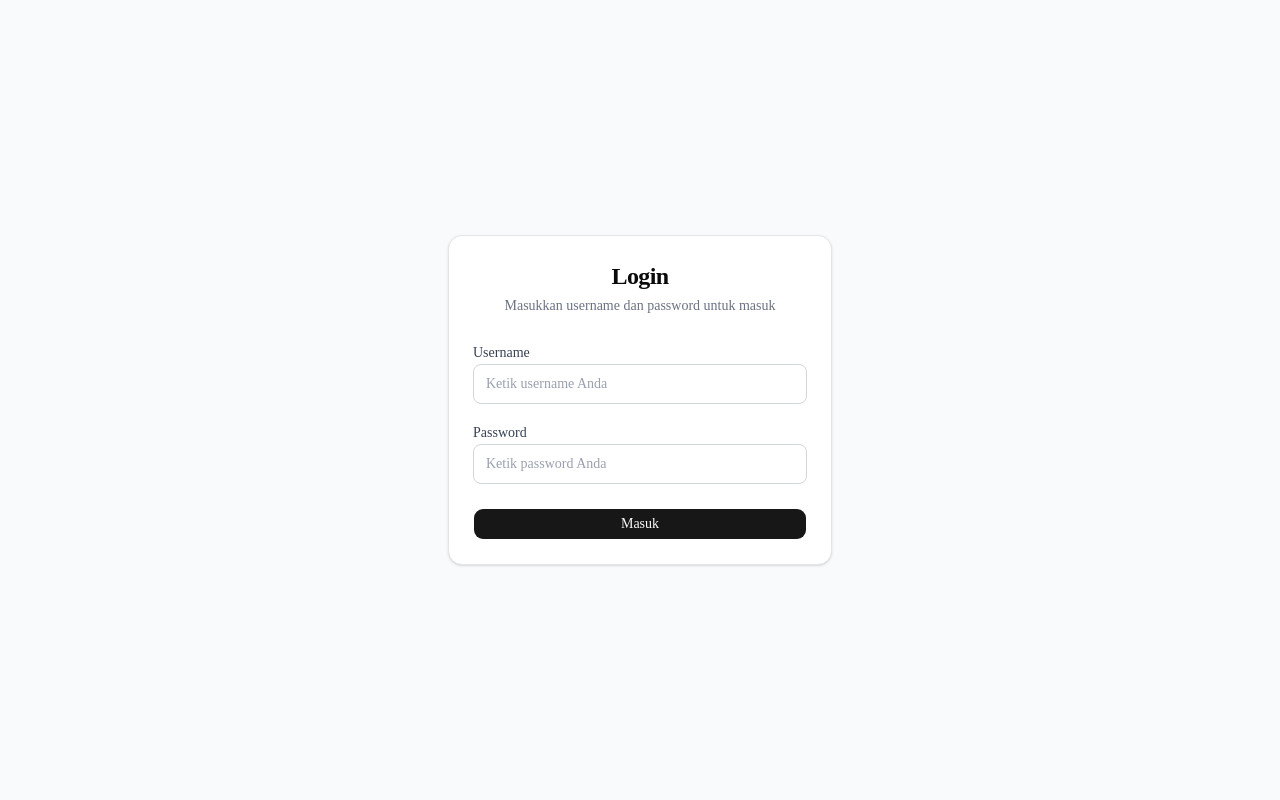
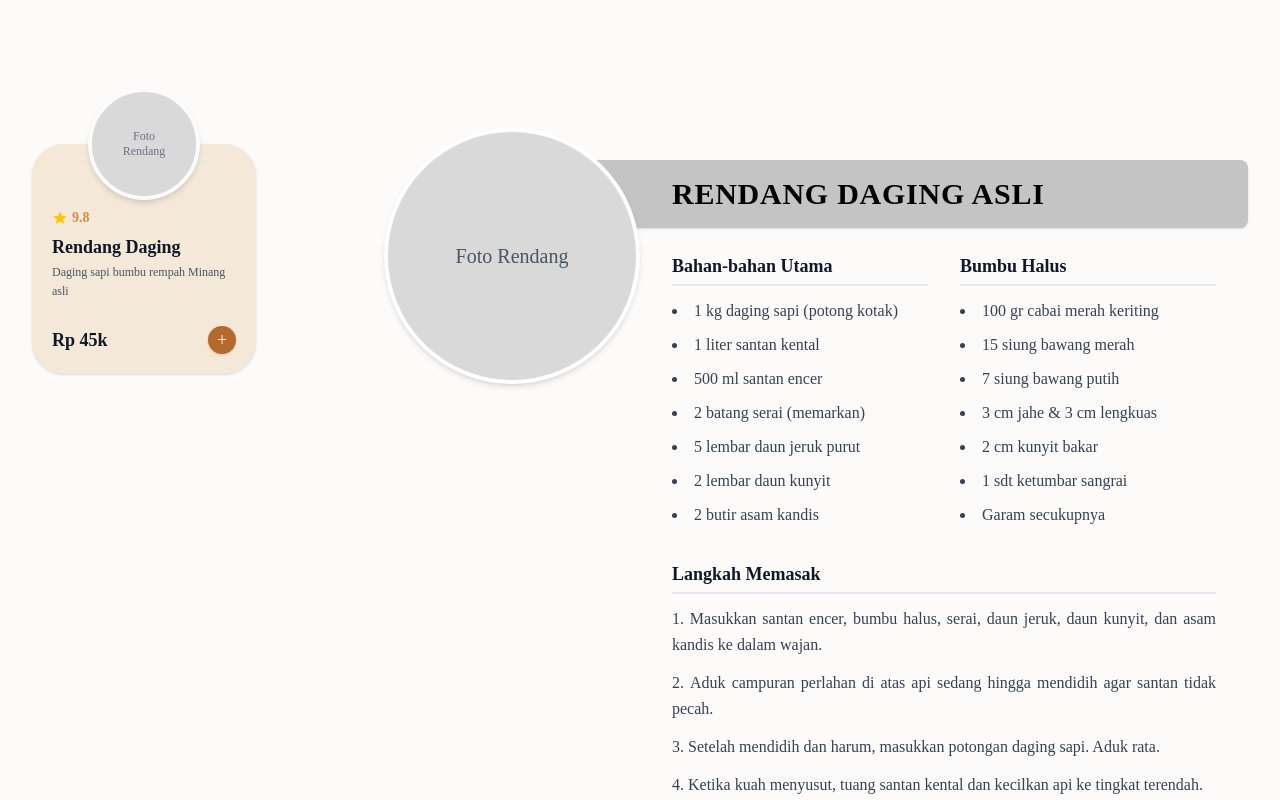
Before and after one commit to arfoux/nyamkuy, a Next.js app: page /login in a window 1280 px wide. Shown: the top 800 px of the page. Built offline with nearby package versions, Linux system fonts and the light colour scheme.

Commit message:
merubah receipt page

```diff
--- a/src/app/login/page.js
+++ b/src/app/login/page.js
@@ -1,78 +1,119 @@
-"use client";
+import React from 'react';
 
-import { useState } from "react";
-import { Button } from "@/components/ui/button";
+export default function RecipePage() {
+  return (
+    <div className="min-h-screen bg-[#fcfbfa] flex justify-center p-8 font-sans">
 
-export default function LoginPage() {
-  const [username, setUsername] = useState("");
-  const [password, setPassword] = useState("");
+      {/* Kontainer Utama Terbagi 2 Kolom */}
+      <div className="flex flex-col lg:flex-row w-full max-w-7xl gap-12 lg:gap-16 mt-16">
 
-  const handleSubmit = (e) => {
-    e.preventDefault();
-    // Tambahkan logika autentikasi/API call Anda di sini
-    console.log("Coba login dengan:", { username, password });
-  };
+        {/* ========================================= */}
+        {/* BAGIAN KIRI: Kartu Menu (Hanya Rendang) */}
+        {/* ========================================= */}
+        <div className="w-full lg:w-1/4 flex flex-col items-center lg:items-start pt-12">
 
-  return (
-    <div className="flex min-h-screen items-center justify-center bg-gray-50 p-4">
-      <div className="w-full max-w-sm rounded-xl border bg-white p-6 shadow-sm">
+          <div className="relative bg-[#f4e8d8] rounded-[2rem] p-5 pt-16 shadow-sm flex flex-col w-56 cursor-pointer hover:shadow-md transition-shadow">
 
-        {/* Header Form */}
-        <div className="mb-6 space-y-1 text-center">
-          <h1 className="text-2xl font-bold tracking-tight">Login</h1>
-          <p className="text-sm text-gray-500">
-            Masukkan username dan password untuk masuk
-          </p>
+            {/* Gambar Menu (Overlap ke atas batas kartu) */}
+            <div className="absolute -top-14 left-1/2 transform -translate-x-1/2 w-28 h-28 bg-[#d9d9d9] rounded-full shadow-md overflow-hidden border-4 border-[#fcfbfa] flex items-center justify-center">
+               {/* Gunakan tag <img src="..." /> di sini untuk foto piring rendang */}
+               <span className="text-xs text-gray-500 font-medium text-center leading-tight px-2">Foto<br/>Rendang</span>
+            </div>
+
+            {/* Rating */}
+            <div className="flex items-center gap-1 mb-2">
+              <svg className="w-4 h-4 text-yellow-400 fill-current" viewBox="0 0 24 24">
+                <path d="M12 17.27L18.18 21l-1.64-7.03L22 9.24l-7.19-.61L12 2 9.19 8.63 2 9.24l5.46 4.73L5.82 21z" />
+              </svg>
+              <span className="text-[#d48c48] font-bold text-sm">9.8</span>
+            </div>
+
+            {/* Detail Teks */}
+            <h3 className="font-bold text-gray-900 text-lg mb-1 leading-tight">Rendang Daging</h3>
+            <p className="text-gray-600 text-xs mb-4 leading-relaxed">
+              Daging sapi bumbu rempah Minang asli
+            </p>
+
+            {/* Harga & Tombol Tambah */}
+            <div className="flex justify-between items-center mt-auto pt-2">
+              <span className="font-bold text-gray-900 text-lg">Rp 45k</span>
+              <button className="w-7 h-7 bg-[#b56a2b] text-white rounded-full flex items-center justify-center text-lg shadow hover:bg-[#9a5822] transition-colors">
+                +
+              </button>
+            </div>
+          </div>
+
         </div>
 
-        {/* Form Login */}
-        <form onSubmit={handleSubmit} className="space-y-4">
 
-          {/* Input Username */}
-          <div className="space-y-2">
-            <label
-              htmlFor="username"
-              className="text-sm font-medium leading-none text-gray-700"
-            >
-              Username
-            </label>
-            <input
-              id="username"
-              type="text"
-              value={username}
-              onChange={(e) => setUsername(e.target.value)}
-              placeholder="Ketik username Anda"
-              required
-              className="flex h-10 w-full rounded-md border border-gray-300 bg-transparent px-3 py-2 text-sm placeholder:text-gray-400 focus:outline-none focus:ring-2 focus:ring-slate-400 focus:border-transparent"
-            />
+        {/* ========================================= */}
+        {/* BAGIAN KANAN: Detail Resep Utama */}
+        {/* ========================================= */}
+        <div className="w-full lg:w-3/4 flex flex-col lg:flex-row items-start lg:mt-8">
+
+          {/* Gambar Makanan Besar (Desain Pertama) */}
+          <div className="w-48 h-48 md:w-64 md:h-64 bg-[#d9d9d9] rounded-full flex items-center justify-center shrink-0 z-10 shadow-md mx-auto lg:mx-0 overflow-hidden border-4 border-white">
+            <span className="text-gray-600 text-lg md:text-xl font-medium">Foto Rendang</span>
           </div>
 
-          {/* Input Password */}
-          <div className="space-y-2">
-            <label
-              htmlFor="password"
-              className="text-sm font-medium leading-none text-gray-700"
-            >
-              Password
-            </label>
-            <input
-              id="password"
-              type="password"
-              value={password}
-              onChange={(e) => setPassword(e.target.value)}
-              placeholder="Ketik password Anda"
-              required
-              className="flex h-10 w-full rounded-md border border-gray-300 bg-transparent px-3 py-2 text-sm placeholder:text-gray-400 focus:outline-none focus:ring-2 focus:ring-slate-400 focus:border-transparent"
-            />
+          <div className="flex-1 lg:-ml-12 flex flex-col gap-6 w-full mt-6 lg:mt-8">
+
+            {/* Banner Judul */}
+            <div className="bg-[#c4c4c4] w-full py-4 px-6 lg:pl-20 lg:pr-8 rounded-r-md shadow-sm text-center lg:text-left">
+              <h1 className="text-2xl md:text-3xl font-semibold text-black tracking-wide uppercase">
+                Rendang Daging Asli
+              </h1>
+            </div>
+
+            {/* Konten Resep */}
+            <div className="flex flex-col gap-8 lg:pl-20 px-6 lg:pr-8 text-gray-800">
+
+              <div className="grid grid-cols-1 md:grid-cols-2 gap-8">
+                  <div>
+                    <h2 className="text-lg font-bold mb-3 border-b-2 border-gray-200 pb-1 text-gray-900">Bahan-bahan Utama</h2>
+                    <ul className="list-disc list-inside space-y-2 text-sm md:text-base leading-relaxed text-gray-700">
+                      <li>1 kg daging sapi (potong kotak)</li>
+                      <li>1 liter santan kental</li>
+                      <li>500 ml santan encer</li>
+                      <li>2 batang serai (memarkan)</li>
+                      <li>5 lembar daun jeruk purut</li>
+                      <li>2 lembar daun kunyit</li>
+                      <li>2 butir asam kandis</li>
+                    </ul>
+                  </div>
+
+                  <div>
+                    <h2 className="text-lg font-bold mb-3 border-b-2 border-gray-200 pb-1 text-gray-900">Bumbu Halus</h2>
+                    <ul className="list-disc list-inside space-y-2 text-sm md:text-base leading-relaxed text-gray-700">
+                      <li>100 gr cabai merah keriting</li>
+                      <li>15 siung bawang merah</li>
+                      <li>7 siung bawang putih</li>
+                      <li>3 cm jahe & 3 cm lengkuas</li>
+                      <li>2 cm kunyit bakar</li>
+                      <li>1 sdt ketumbar sangrai</li>
+                      <li>Garam secukupnya</li>
+                    </ul>
+                  </div>
+              </div>
+
+              <div>
+                <h2 className="text-lg font-bold mb-3 border-b-2 border-gray-200 pb-1 text-gray-900">Langkah Memasak</h2>
+                <ol className="list-decimal list-inside space-y-3 text-sm md:text-base text-justify leading-relaxed text-gray-700">
+                  <li>Masukkan santan encer, bumbu halus, serai, daun jeruk, daun kunyit, dan asam kandis ke dalam wajan.</li>
+                  <li>Aduk campuran perlahan di atas api sedang hingga mendidih agar santan tidak pecah.</li>
+                  <li>Setelah mendidih dan harum, masukkan potongan daging sapi. Aduk rata.</li>
+                  <li>Ketika kuah menyusut, tuang santan kental dan kecilkan api ke tingkat terendah.</li>
+                  <li>Masak sambil sesekali diaduk dari dasar wajan (proses ini memakan waktu <strong>3-4 jam</strong>).</li>
+                  <li>Masak hingga bumbu mengeluarkan minyak dan daging berwarna cokelat kehitaman pekat. Sajikan.</li>
+                </ol>
+              </div>
+
+            </div>
           </div>
+        </div>
 
-          {/* Tombol Login */}
-          <Button type="submit" className="w-full mt-2">
-            Masuk
-          </Button>
+      </div>
 
-        </form>
-      </div>
     </div>
   );
 }
--- a/src/app/receipt/page.js
+++ b/src/app/receipt/page.js
@@ -2,78 +2,99 @@ import React from 'react';
 
 export default function RecipePage() {
   return (
-    <div className="min-h-screen bg-white flex justify-center p-8 font-sans">
+    <div className="min-h-screen bg-[#fcfbfa] flex justify-center p-8 font-sans">
 
-      {/* Kontena Utama */}
-      <div className="relative flex flex-col md:flex-row items-start md:items-start w-full max-w-5xl mt-10">
+      {/* Kontainer Utama */}
+      <div className="flex flex-col lg:flex-row items-start w-full max-w-5xl mt-16">
 
-        {/* Gambar Makanan (Bulat) */}
-        {/* z-10 memastikan bulatan gambar berada di atas elemen lain */}
-        <div className="w-48 h-48 md:w-72 md:h-72 bg-[#d9d9d9] rounded-full flex items-center justify-center shrink-0 z-10 shadow-lg mx-auto md:mx-0 overflow-hidden border-4 border-white mt-4 md:mt-0">
-           {/* Anda boleh menggantikan <span> di bawah dengan tag <img src="..." alt="Rendang" className="object-cover w-full h-full" /> */}
-          <span className="text-gray-600 text-lg md:text-2xl font-medium">Foto Rendang</span>
+        {/* ========================================= */}
+        {/* BAGIAN KIRI: Lingkaran Foto + Info Menu   */}
+        {/* ========================================= */}
+        <div className="relative shrink-0 z-10 mx-auto lg:mx-0">
+
+          {/* Lingkaran Utama Foto Makanan */}
+          <div className="w-56 h-56 md:w-72 md:h-72 bg-[#d9d9d9] rounded-full flex items-center justify-center shadow-lg border-4 border-white overflow-hidden relative">
+            {/* Gunakan tag <img src="..." className="object-cover w-full h-full" /> jika sudah ada foto */}
+            <span className="text-gray-600 text-lg md:text-xl font-medium">Foto Rendang</span>
+          </div>
+
+          {/* Floating Badge: Rating (Kanan Atas) */}
+          <div className="absolute top-4 right-2 md:top-6 md:right-4 bg-white/95 backdrop-blur-sm px-3 py-1.5 rounded-full shadow-md flex items-center gap-1 border border-gray-100">
+            <svg className="w-4 h-4 text-yellow-400 fill-current" viewBox="0 0 24 24">
+              <path d="M12 17.27L18.18 21l-1.64-7.03L22 9.24l-7.19-.61L12 2 9.19 8.63 2 9.24l5.46 4.73L5.82 21z" />
+            </svg>
+            <span className="text-[#d48c48] font-bold text-sm">9.8</span>
+          </div>
+
+          {/* Floating Badge: Harga (Kiri Bawah) */}
+          <div className="absolute bottom-6 left-0 md:bottom-8 md:left-0 bg-white/95 backdrop-blur-sm px-4 py-2 rounded-full shadow-md border border-gray-100">
+            <span className="font-bold text-gray-900 text-sm md:text-base">Rp 45.000</span>
+          </div>
+
+          {/* Floating Button: Tambah (Kanan Bawah) */}
+          <button className="absolute bottom-4 right-4 md:bottom-6 md:right-6 w-11 h-11 md:w-14 md:h-14 bg-[#b56a2b] text-white rounded-full flex items-center justify-center text-2xl shadow-lg hover:bg-[#9a5822] hover:scale-105 transition-all border-2 border-white">
+            +
+          </button>
+
         </div>
 
-        {/* Bahagian Kandungan Resipi */}
-        {/* -ml-0 md:-ml-16 menarik blok ini ke kiri untuk menghasilkan kesan bertindih dengan bulatan */}
-        <div className="flex-1 md:-ml-16 flex flex-col gap-6 w-full mt-6 md:mt-4">
+        {/* ========================================= */}
+        {/* BAGIAN KANAN: Detail Resep Utama          */}
+        {/* ========================================= */}
+        {/* -ml-16 membuat kotak ini ditarik ke kiri agar tertumpuk di bawah lingkaran foto */}
+        <div className="flex-1 lg:-ml-16 flex flex-col gap-6 w-full mt-8 lg:mt-12">
 
-          {/* Sepanduk Tajuk (Banner) */}
-          {/* Padding kiri (md:pl-24) ditambah agar teks tidak tertutup oleh gambar bulat */}
-          <div className="bg-[#c4c4c4] w-full py-4 px-6 md:pl-24 md:pr-8 rounded-r-sm shadow-sm text-center md:text-left">
+          {/* Banner Judul */}
+          <div className="bg-[#c4c4c4] w-full py-4 px-6 lg:pl-24 lg:pr-8 rounded-r-md shadow-sm text-center lg:text-left">
             <h1 className="text-2xl md:text-3xl font-semibold text-black tracking-wide uppercase">
               Rendang Daging Asli
             </h1>
           </div>
 
-          {/* Kandungan Resipi (Bahan & Langkah) */}
-          <div className="flex flex-col gap-8 md:pl-24 px-6 md:pr-8 text-gray-800">
+          {/* Konten Resep */}
+          <div className="flex flex-col gap-8 lg:pl-24 px-6 lg:pr-8 text-gray-800">
 
-            {/* Bahagian Bahan-bahan */}
-            <div className="grid grid-cols-1 md:grid-cols-2 gap-6">
+            <div className="grid grid-cols-1 md:grid-cols-2 gap-8">
                 <div>
-                  <h2 className="text-lg font-bold mb-2 border-b-2 border-[#d9d9d9] pb-1">Bahan-bahan</h2>
-                  <ul className="list-disc list-inside space-y-1 text-sm md:text-base leading-relaxed">
-                    <li>1 kg daging lembu (potong kiub)</li>
-                    <li>1 liter santan pekat (3-4 biji kelapa)</li>
-                    <li>500 ml santan cair</li>
-                    <li>2 batang serai (dititik)</li>
-                    <li>5 helai daun limau purut</li>
-                    <li>2 helai daun kunyit (disimpul)</li>
-                    <li>2 keping asam kandis</li>
+                  <h2 className="text-lg font-bold mb-3 border-b-2 border-gray-200 pb-1 text-gray-900">Bahan-bahan Utama</h2>
+                  <ul className="list-disc list-inside space-y-2 text-sm md:text-base leading-relaxed text-gray-700">
+                    <li>1 kg daging sapi (potong kotak)</li>
+                    <li>1 liter santan kental</li>
+                    <li>500 ml santan encer</li>
+                    <li>2 batang serai (memarkan)</li>
+                    <li>5 lembar daun jeruk purut</li>
+                    <li>2 lembar daun kunyit</li>
+                    <li>2 butir asam kandis</li>
                   </ul>
                 </div>
 
                 <div>
-                  <h2 className="text-lg font-bold mb-2 border-b-2 border-[#d9d9d9] pb-1">Bahan Kisar Halus</h2>
-                  <ul className="list-disc list-inside space-y-1 text-sm md:text-base leading-relaxed">
-                    <li>100 gram cili merah keriting</li>
-                    <li>15 ulas bawang merah</li>
-                    <li>7 ulas bawang putih</li>
-                    <li>3 cm halia</li>
-                    <li>3 cm lengkuas</li>
-                    <li>2 cm kunyit hidup</li>
-                    <li>1 sudu kecil ketumbar (disangrai)</li>
-                    <li>Garam secukup rasa</li>
+                  <h2 className="text-lg font-bold mb-3 border-b-2 border-gray-200 pb-1 text-gray-900">Bumbu Halus</h2>
+                  <ul className="list-disc list-inside space-y-2 text-sm md:text-base leading-relaxed text-gray-700">
+                    <li>100 gr cabai merah keriting</li>
+                    <li>15 siung bawang merah</li>
+                    <li>7 siung bawang putih</li>
+                    <li>3 cm jahe & 3 cm lengkuas</li>
+                    <li>2 cm kunyit bakar</li>
+                    <li>1 sdt ketumbar sangrai</li>
+                    <li>Garam secukupnya</li>
                   </ul>
                 </div>
             </div>
 
-            {/* Bahagian Cara Memasak */}
             <div>
-              <h2 className="text-lg font-bold mb-2 border-b-2 border-[#d9d9d9] pb-1">Cara Memasak</h2>
-              <ol className="list-decimal list-inside space-y-3 text-sm md:text-base text-justify leading-relaxed">
-                <li>Masukkan santan cair, bahan kisar halus, serai, daun limau purut, daun kunyit, dan asam kandis ke dalam kuali atau periuk besar.</li>
-                <li>Kacau campuran perlahan-lahan di atas api sederhana sehingga santan mendidih. Pastikan anda sentiasa mengacau supaya santan tidak pecah.</li>
-                <li>Setelah mendidih dan naik bau wangi, masukkan potongan daging lembu ke dalam kuali. Gaulkan sehingga daging bersalut rata dengan bumbu.</li>
-                <li>Apabila kuah mula menyusut sedikit, tuangkan santan pekat. Kurangkan api ke tahap minimum (api sangat perlahan).</li>
-                <li>Teruskan memasak dan kacau sesekali dari dasar kuali supaya bahagian bawah tidak hangus. Proses mereneh ini mengambil masa kira-kira <strong>3 hingga 4 jam</strong>.</li>
-                <li>Masak sehingga kuah mengering, dedak bumbu bertukar menjadi minyak, dan warna daging menjadi coklat kehitaman yang cantik. Angkat dan sedia untuk dihidangkan.</li>
+              <h2 className="text-lg font-bold mb-3 border-b-2 border-gray-200 pb-1 text-gray-900">Langkah Memasak</h2>
+              <ol className="list-decimal list-inside space-y-3 text-sm md:text-base text-justify leading-relaxed text-gray-700">
+                <li>Masukkan santan encer, bumbu halus, serai, daun jeruk, daun kunyit, dan asam kandis ke dalam wajan.</li>
+                <li>Aduk campuran perlahan di atas api sedang hingga mendidih agar santan tidak pecah.</li>
+                <li>Setelah mendidih dan harum, masukkan potongan daging sapi. Aduk rata.</li>
+                <li>Ketika kuah menyusut, tuang santan kental dan kecilkan api ke tingkat terendah.</li>
+                <li>Masak sambil sesekali diaduk dari dasar wajan (proses ini memakan waktu <strong>3-4 jam</strong>).</li>
+                <li>Masak hingga bumbu mengeluarkan minyak dan daging berwarna cokelat kehitaman pekat. Sajikan.</li>
               </ol>
             </div>
 
           </div>
-
         </div>
 
       </div>
```
